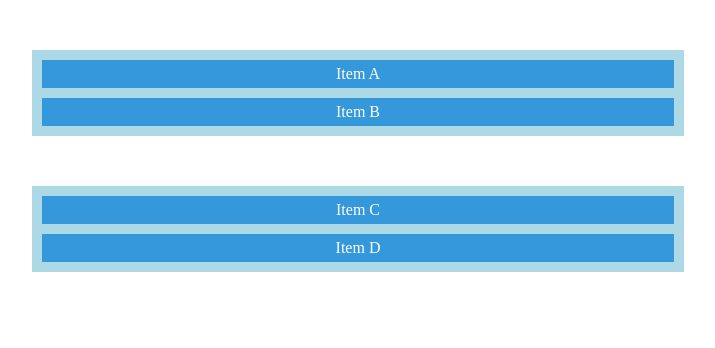
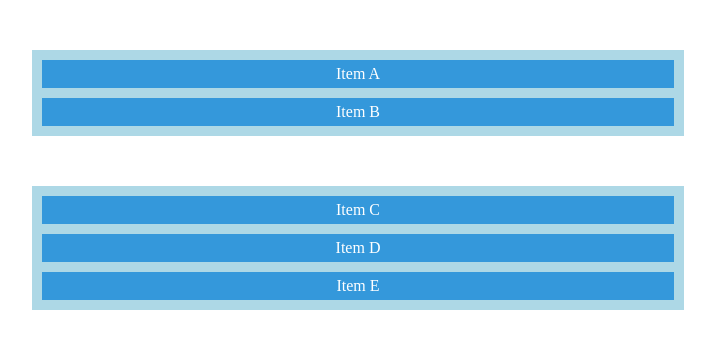
Before and after one commit to RussellShire/noughts-and-crosses, a Vue app: page / in a window 1280 px wide. Shown: the top 348 px of the page, without its empty margins (282-997 px from the left). Built offline with nearby package versions, Linux system fonts and the light colour scheme.

Commit message:
Fix dragstart typo

```diff
--- a/src/App.vue
+++ b/src/App.vue
@@ -8,6 +8,7 @@
                 { id: 1, title: 'Item B', list: 1 },
                 { id: 2, title: 'Item C', list: 2 },
                 { id: 3, title: 'Item D', list: 2 },
+                { id: 4, title: 'Item E', list: 2 },
             ])
 
             const getList = (list) => {
@@ -57,7 +58,7 @@
             :key="item.id"
             class="drag-el"
             draggable="true"
-            @dragStart="startDrag($event, item)"
+            @dragstart="startDrag($event, item)"
         >
             {{ item.title }}
         </div>
@@ -74,7 +75,7 @@
             :key="item.id"
             class="drag-el"
             draggable="true"
-            @dragStart="startDrag($event, item)"
+            @dragstart="startDrag($event, item)"
         >
             {{ item.title }}
         </div>
```
Also changed, not shown: 1 other file (tests, documents, lock files or other folders).
